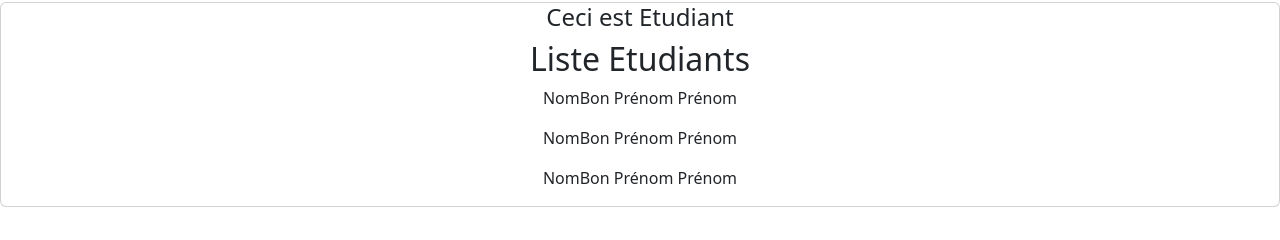
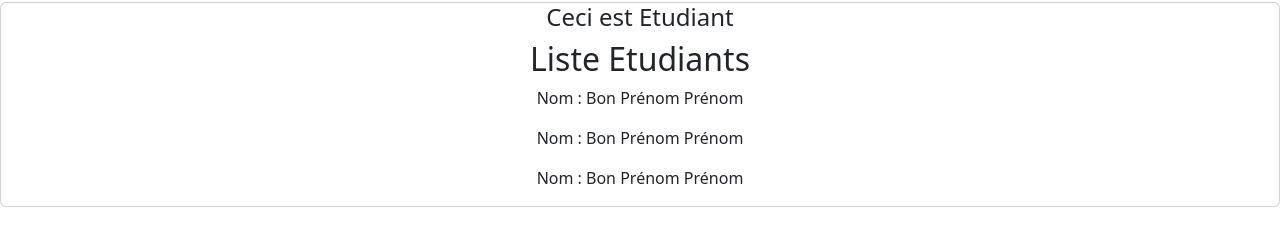
Before and after one commit to Pacoud/TP1_ANGULAR, an Angular app: page / in a window 1280 px wide. Shown: the part 145-385 px from the top of the page. Built offline with nearby package versions, Linux system fonts and the light colour scheme.

Commit message:
affichage via fonctions

```diff
--- a/src/app/etudiant/etudiant.html
+++ b/src/app/etudiant/etudiant.html
@@ -6,9 +6,9 @@
             <div class="col-12">
                 <h2>Liste Etudiants</h2>
 
-               <p> Nom{{nomEtu}} Prénom {{prenomEtu}}</p>
-               <p> Nom{{nomEtu}} Prénom {{prenomEtu}}</p>
-               <p> Nom{{nomEtu}} Prénom {{prenomEtu}}</p>
+               <p> Nom : {{retNomEtu()}} Prénom {{retPrenomEtu()}}</p>
+               <p> Nom : {{retNomEtu()}} Prénom {{retPrenomEtu()}}</p>
+               <p> Nom : {{retNomEtu()}} Prénom {{retPrenomEtu()}}</p>
 
 
             </div>
--- a/src/app/etudiant/etudiant.ts
+++ b/src/app/etudiant/etudiant.ts
@@ -9,4 +9,12 @@ import { Component } from '@angular/core';
 export class Etudiant {
   nomEtu: string = "Bon"
   prenomEtu: string = "Prénom"
+
+  retNomEtu():string {
+    return this.nomEtu;
+  }
+
+  retPrenomEtu():string {
+    return this.prenomEtu;
+  }
 }
```
